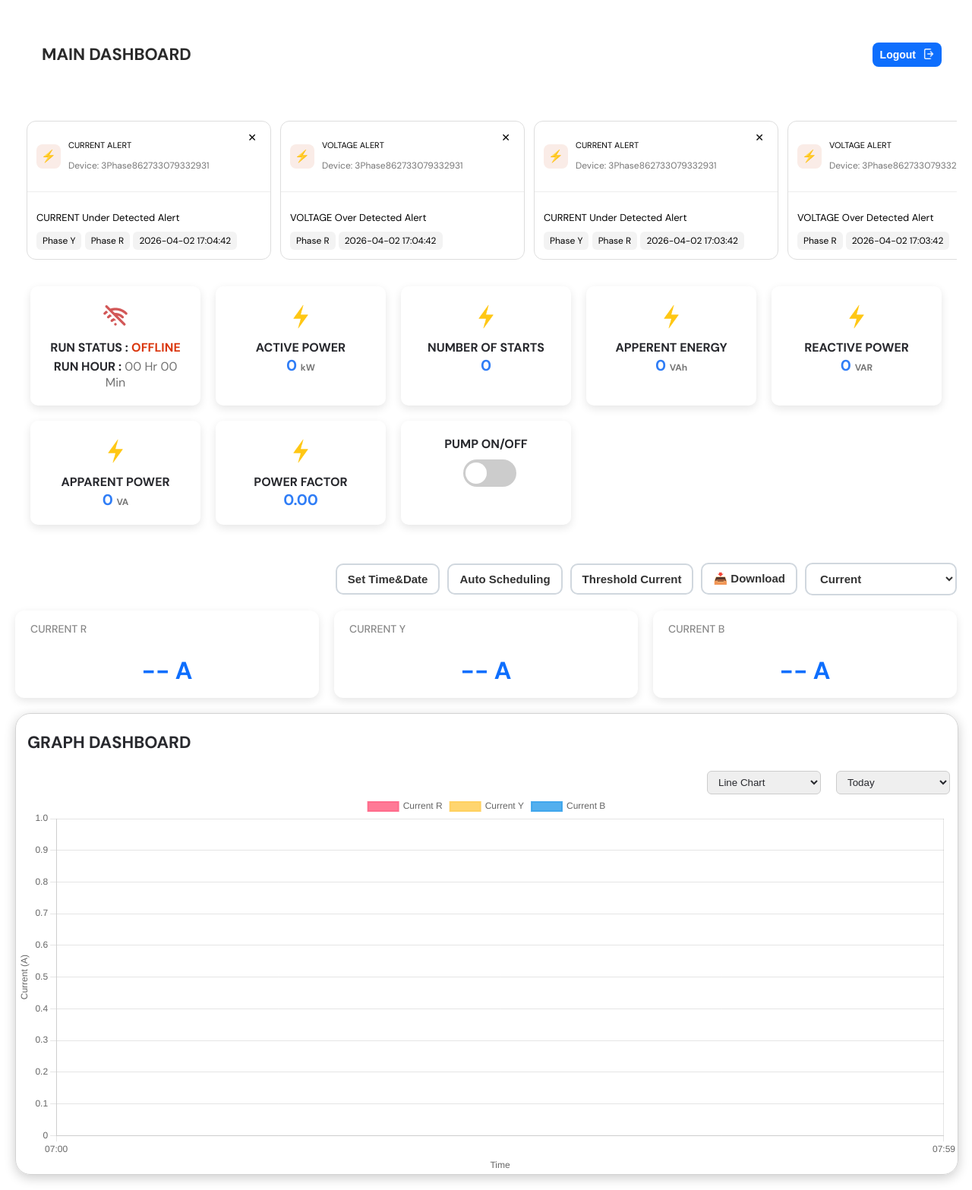
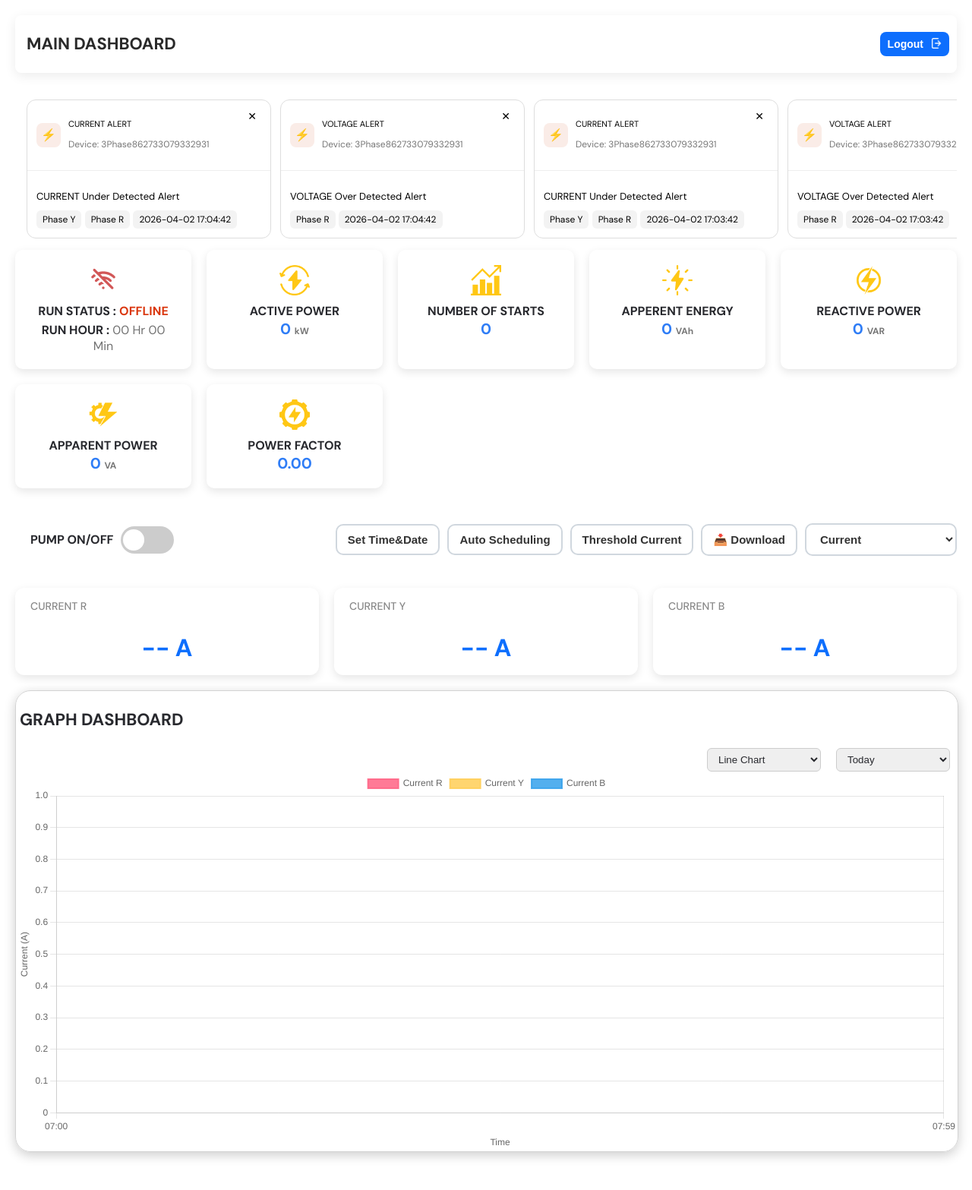
Before and after one commit to AnjaliMerkhed10/KSB, a Flask app: page / in a window 1280 px wide. Shown: the whole page at 76% size. After the commit the page ends 1526 px from the top, so only its background shows below. Run offline with Flask 3, Linux system fonts and the light colour scheme; a user stored in the database is signed in; data comes from the database, SQL or seed files in the repository.

Commit message:
images and css

```diff
--- a/static/css/style.css
+++ b/static/css/style.css
@@ -3,6 +3,8 @@
     padding: 20px;
     font-family: 'DM Sans', sans-serif;
     background: #ffffff;
+    /* margin: 0;
+    padding: 0; */
 }
 
 .container {
@@ -32,12 +34,14 @@
     display: flex;
     justify-content: space-between;
     align-items: center;
-    padding: 14px 20px;
     background: #ffffff;
     /* border-radius: 12px; */
-    /* box-shadow: 0 4px 15px rgba(0, 0, 0, 0.08); */
+    box-shadow: 0 4px 15px rgba(0, 0, 0, 0.08);
     margin-bottom: 20px;
     color: #28292e;
+    padding-left: 10px;
+    padding-right: 10px;
+    border-radius: 8px;
 }
 
 strong {
@@ -48,7 +52,6 @@
 h2.heading {
     color: #28292e;
     text-transform: uppercase;
-    margin-left: 10px;
 }
 
 .heading {
@@ -360,11 +363,13 @@
 .wrapper {
     width: 100%;
     display: flex;
-    justify-content: flex-end;
+    justify-content: space-between;
+    align-items: center;
     /* 🔥 RIGHT SIDE */
-    margin-bottom: 15px;
+    margin-bottom: 25px;
     gap: 10px;
     flex-wrap: wrap;
+    margin-top: 30px;
 }
 
 .excel button {
@@ -531,18 +536,35 @@
     border-radius: 10px;
 }
 
+.pump_on_off {
+    justify-content: center;
+    align-items: center;
+    text-align: center;
+    transition: 0.3s;
+    cursor: pointer;
+    padding: 20px;
+    border-radius: 10px;
+    max-width: 300px;
+}
 
 @media (max-width: 450px) {
 
+    .pump_on_off {
+        /* box-shadow: 0 4px 12px rgba(0, 0, 0, 0.1); */
+        border: 2px solid #d0d7de;
+    }
+
+}
+
+@media (max-width: 550px) {
+
 
     .header {
-        padding: 0px;
-        margin-bottom: 0;
+        padding-left: 10px;
+        padding-right: 10px;
     }
 
-    h2.heading {
-        margin-left: 10px;
-    }
+
 }
 
 .card3 {
@@ -636,7 +658,6 @@
     display: grid;
     grid-template-columns: repeat(auto-fit, minmax(200px, 1fr));
     gap: 20px;
-    padding: 20px;
     width: 100%;
     box-sizing: border-box;
 }
@@ -666,7 +687,6 @@
 }
 
 .download-dropdown {
-    position: absolute;
     top: 45px;
     left: 0;
     background: white;
--- a/templates/index.html
+++ b/templates/index.html
@@ -483,9 +483,7 @@
 
 <body>
     <div class="header">
-        <div class="pump-img">
-            <img src="../static/img/ksb-borewell-submersible-pump.jpg" width="100" height="50">
-        </div>
+
         <h2 class="heading" style="color: #2a2a2a;">
             Main Dashboard
         </h2>
@@ -570,7 +568,7 @@
 
             <div class="card">
                 <div style="font-size:32px;">
-                    <img src="../static/img/thunder (2).png" alt="" width="40px" height="40px">
+                    <img src="../static/img/ACTIVE POWER.png" alt="" width="40px" height="40px">
                 </div>
                 <div>
                     <div><strong>ACTIVE POWER</strong></div>
@@ -582,7 +580,7 @@
             </div>
             <div class="card">
                 <div style="font-size:32px;">
-                    <img src="../static/img/thunder (2).png" alt="" width="40px" height="40px">
+                    <img src="../static/img/NUMBER OF STARTS.png" alt="" width="40px" height="40px">
                 </div>
                 <div>
                     <div><strong>NUMBER OF STARTS</strong></div>
@@ -594,7 +592,7 @@
             </div>
             <div class="card">
                 <div style="font-size:32px;">
-                    <img src="../static/img/thunder (2).png" alt="" width="40px" height="40px">
+                    <img src="../static/img/APPERENT ENERGY.png" alt="" width="40px" height="40px">
                 </div>
                 <div>
                     <div><strong>APPERENT ENERGY</strong></div>
@@ -607,7 +605,7 @@
             <!-- Reactive Power -->
             <div class="card">
                 <div style="font-size:32px;">
-                    <img src="../static/img/thunder (2).png" alt="" width="40px" height="40px">
+                    <img src="../static/img/REACTIVE POWER.png" alt="" width="40px" height="40px">
                 </div>
                 <div>
                     <div><strong>REACTIVE POWER</strong></div>
@@ -621,7 +619,7 @@
             <!-- Apparent Power -->
             <div class="card">
                 <div style="font-size:32px;">
-                    <img src="../static/img/thunder (2).png" alt="" width="40px" height="40px">
+                    <img src="../static/img/APPARENT POWER.png" alt="" width="40px" height="40px">
                 </div>
                 <div>
                     <div><strong>APPARENT POWER</strong></div>
@@ -636,7 +634,7 @@
             <!-- Power Factor -->
             <div class="card">
                 <div style="font-size:32px;">
-                    <img src="../static/img/thunder (2).png" alt="" width="40px" height="40px">
+                    <img src="../static/img/POWER FACTOR.png" alt="" width="40px" height="40px">
                 </div>
                 <div>
                     <div><strong>POWER FACTOR</strong></div>
@@ -647,16 +645,7 @@
             </div>
 
             <!-- Pump -->
-            <div class="card">
-                <div>
-                    <div><strong>PUMP ON/OFF</strong></div>
-                    <label class="switch" style="margin-top: 10px;">
-                        <input type="checkbox" id="singleMasterSwitch" data-device="{{ deviceID }}" {{ 'checked' if
-                            load_status==1 else '' }}>
-                        <span class="slider"></span>
-                    </label>
-                </div>
-            </div>
+
 
 
         </div>
@@ -787,7 +776,18 @@
         <span id="toastText">Message</span>
     </div>
 
-    <div class="wrapper" style="margin-top: 10px;">
+    <div class="wrapper" >
+        <div class="pump_on_off"
+            >
+            <div style="display: flex;flex-direction: row;flex-wrap: wrap;align-items: center;">
+                <div><strong>PUMP ON/OFF</strong></div>
+                <label class="switch">
+                    <input type="checkbox" id="singleMasterSwitch" data-device="{{ deviceID }}" {{ 'checked' if
+                        load_status==1 else '' }}>
+                    <span class="slider"></span>
+                </label>
+            </div>
+        </div>
         <div class="excel">
             <!-- Change your existing buttons to these -->
             <button onclick="openModal('modalTimeDate')">Set Time&amp;Date</button>
@@ -816,7 +816,6 @@
 
             </div>
 
-        </div>
             <div class="dabba">
                 <select id="metricSelect" onchange="ksbUpdate()">
                     <option value="current" selected>Current</option>
@@ -831,6 +830,8 @@
             </div>
         </div>
 
+    </div>
+
     <!-- ── Current Popup ── -->
     <div id="ksb_current_popup" class="ksb_popup" onclick="ksbClose(event,'current')">
         <div class="ksb_box">
```
Also changed, not shown: static/img/ACTIVE POWER.png (added), static/img/APPARENT POWER.png (added), static/img/APPERENT ENERGY.png (added), static/img/NUMBER OF STARTS.png (added), static/img/POWER FACTOR.png (added), static/img/REACTIVE POWER.png (added). Lines whose indentation alone changed are shown as unchanged.
